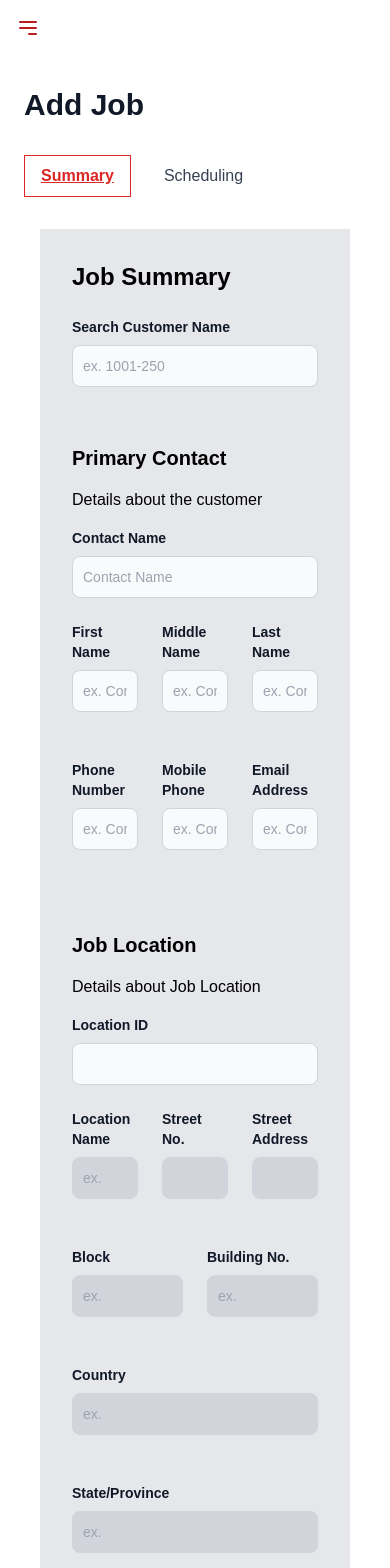
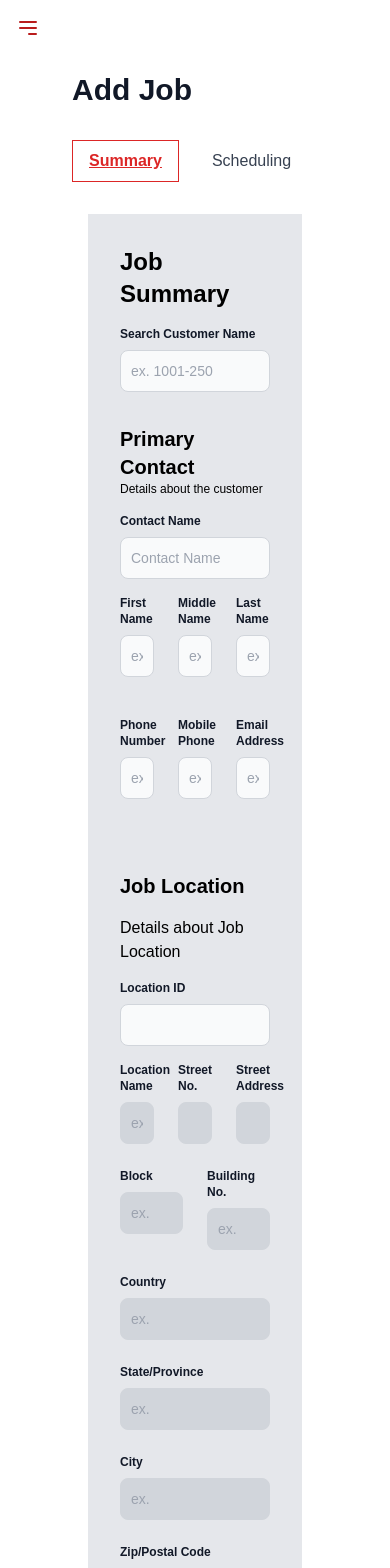
Before and after one commit to Irishgoudeng/vitar-groups, a Next.js app: page /dashboard/jobs/add in a window 390 px wide. Shown: the top 1568 px of the page. Built offline with nearby package versions, Linux system fonts and the light colour scheme.

Commit message:
Fixed SideBar

```diff
--- a/src/app/components/common/Sidebar.tsx
+++ b/src/app/components/common/Sidebar.tsx
@@ -59,8 +59,8 @@ const Sidebar: React.FC = () => {
   };
 
   return (
-    <div className="bg-white">
-      <div className="block lg:hidden p-4 bg-transparent">
+    <div className="bg-transparent fixed">
+      <div className="block lg:hidden p-4 bg-transparent   ">
         <button onClick={toggleSidebar} className="text-red-700">
           <svg
             className="w-6 h-6"
@@ -81,7 +81,7 @@ const Sidebar: React.FC = () => {
 
       <div
         ref={sidebarRef}
-        className={`fixed top-0 left-0 h-full w-64 bg-white transition-transform transform ${
+        className={`fixed top-0 left-0 h-full w-64 bg-transparent transition-transform transform ${
           isSidebarOpen ? "translate-x-0" : "-translate-x-full"
         } lg:block lg:translate-x-0`}
       >
--- a/src/app/dashboard/(calibration)/volumetric/page.tsx
+++ b/src/app/dashboard/(calibration)/volumetric/page.tsx
@@ -10,7 +10,7 @@ const CalibrationVolumetric = () => {
   ];
 
   return (
-    <div className="bg-white">
+    <div className="bg-white h-screen">
       <Breadcrumb titles={breadcrumbTitles} />
       <main className="bg-gray-50 min-h-screen xl:px-4">
         <div className="ml-4 pt-8 xl:ml-4 xl:pt-12">
--- a/src/app/dashboard/jobs/add/page.tsx
+++ b/src/app/dashboard/jobs/add/page.tsx
@@ -12,10 +12,10 @@ const AddJobPage: React.FC = () => {
     label: string;
     placeholder?: string;
   }> = ({ id, label, placeholder }) => (
-    <div className="mb-6">
+    <div className="mb-4 xl:mb-6">
       <label
         htmlFor={id}
-        className="block mb-2 text-sm font-bold text-gray-900"
+        className="block mb-2 text-xs xl:text-sm font-bold text-gray-900"
       >
         {label}
       </label>
@@ -34,10 +34,10 @@ const AddJobPage: React.FC = () => {
     label: string;
     placeholder?: string;
   }> = ({ id, label, placeholder }) => (
-    <div className="mb-6">
+    <div className="xl:mb-6">
       <label
         htmlFor={id}
-        className="block mb-2 text-sm font-bold text-gray-900 "
+        className="block mb-2 text-xs xl:text-sm font-bold text-gray-900 "
       >
         {label}
       </label>
@@ -83,7 +83,7 @@ const AddJobPage: React.FC = () => {
       <form className="space-y-6 text-black bg-gray-200 p-8 m-4">
         {activeTab === "summary" && (
           <div>
-            <h2 className="text-2xl font-bold mb-6 ">Job Summary</h2>
+            <h2 className="text-2xl font-bold mb-4 xl:mb-6 ">Job Summary</h2>
 
             {/* Search Customer Name Input */}
             <InputField
@@ -92,9 +92,13 @@ const AddJobPage: React.FC = () => {
               placeholder="ex. 1001-250"
             />
 
-            <hr className="my-6" />
-            <h2 className="text-xl font-bold mt-8 mb-4">Primary Contact</h2>
-            <p className="mb-4">Details about the customer</p>
+            <hr className="my-4" />
+            <h2 className="text-xl font-bold xl:mt-8 xl:mb-4">
+              Primary Contact
+            </h2>
+            <p className="mb-4 text-xs xl:text-sm">
+              Details about the customer
+            </p>
 
             {/* Contact Details Inputs */}
             <InputField
@@ -216,7 +220,7 @@ const AddJobPage: React.FC = () => {
             <h2 className="text-2xl font-bold mb-6">Job Scheduling</h2>
 
             {/* Start Date and Time */}
-            <div className="grid grid-cols-2 gap-6 mb-6 w-1/2">
+            <div className="grid grid-cols-1 xl:grid-cols-2 gap-6 mb-6 w-1/2">
               <div>
                 <label
                   htmlFor="start_date"
--- a/src/app/dashboard/layout.tsx
+++ b/src/app/dashboard/layout.tsx
@@ -15,7 +15,7 @@ const DashboardLayout = ({ children }: { children: React.ReactNode }) => {
         <Navbar />
 
         {/* Main Page Content */}
-        <main className=" ">{children}</main>
+        <main className=" bg-white p-12 xl:p-0">{children}</main>
       </div>
     </div>
   );
```
